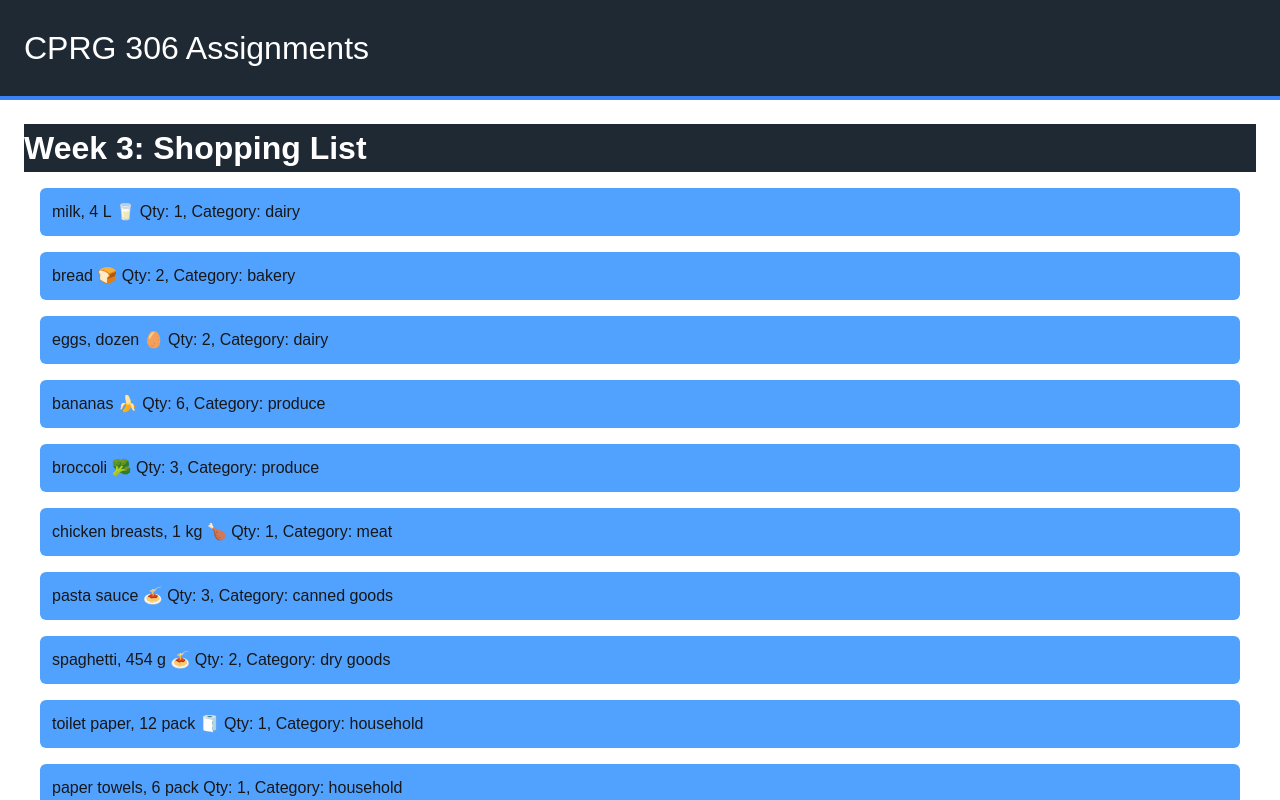
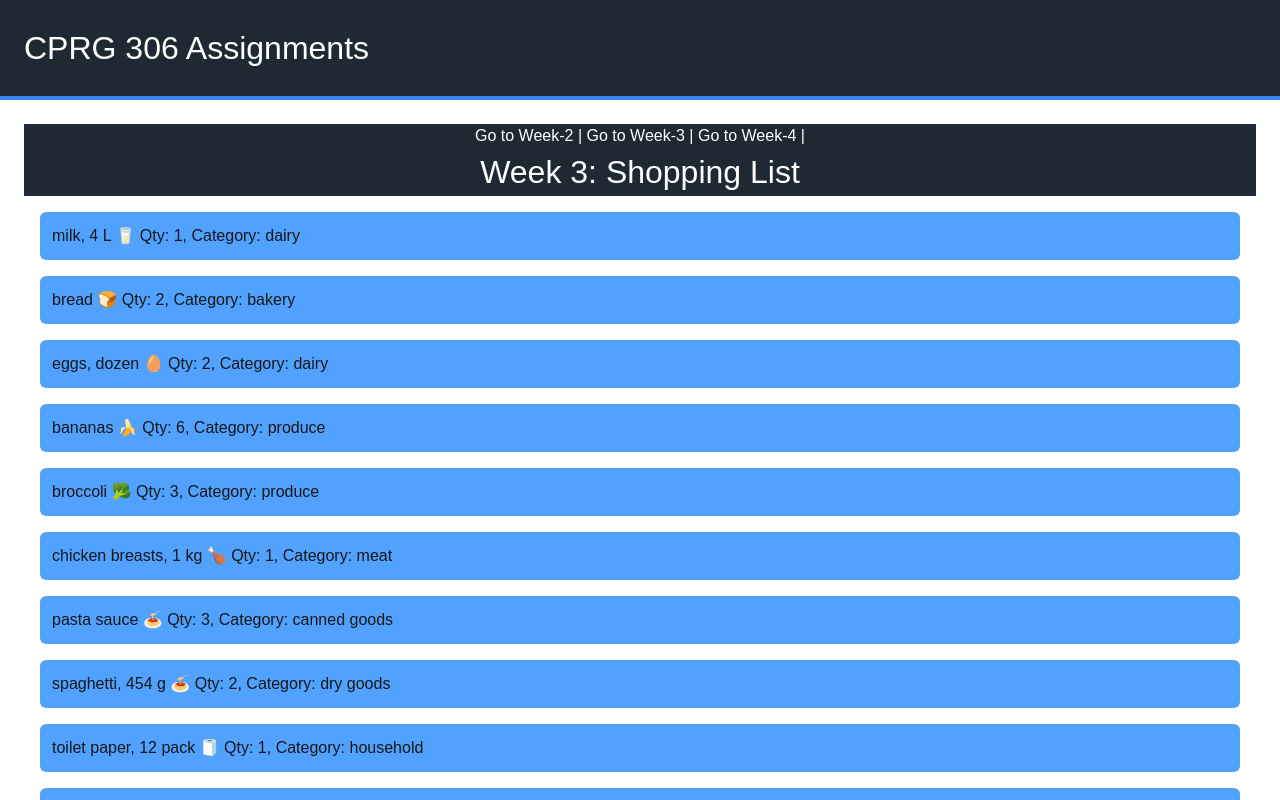
Before and after one commit to Tpetreman99/cprg306-assignments, a Next.js app: page /week-3 in a window 1280 px wide. Shown: the top 800 px of the page. Built offline with nearby package versions, Linux system fonts and the light colour scheme.

Commit message:
Styles
changed some minor styling and created a component to have navigation by week on each page

```diff
--- /dev/null
+++ b/app/components/nav.js
@@ -0,0 +1,12 @@
+
+import Link from "next/link";
+
+export default function NavLinks () {
+  return (
+    <nav className="nav-links">
+    <Link href="/week-2">Go to Week-2 | </Link>
+    <Link href="/week-3">Go to Week-3 | </Link>
+    <Link href="/week-4">Go to Week-4 | </Link>
+  </nav>
+  )
+};
--- a/app/globals.css
+++ b/app/globals.css
@@ -40,9 +40,20 @@ body {
 
 .page-headers {
   font-size: xx-large;
-  font-weight: bold;
   padding: 10;
-  color: white;
+  color: rgb(254, 254, 254);
   background-color: #1f2933;
+  border-radius: 10;
+  text-align: center;
+  margin: 50;
+}
+
+.nav-links {
+  background-color: #1f2933;
+  color: #ffffff;
+  text-align: center;
+  margin: 10;
+  padding: 5;
+  border-radius: 10;
 
 }
--- a/app/page.js
+++ b/app/page.js
@@ -1,14 +1,11 @@
 import Link from "next/link";
+import NavLinks from "./components/nav";
 
 export default function Page() {
   return (
-    <main style={{padding: "1.5rem"}}>
+    <main style={{ padding: "1.5rem" }}>
       <h1 className="page-headers">CPRG 306: Web Development 2 - Assignments</h1>
-      <nav>
-        <Link href="/week-2">Go to Week-2 | </Link>
-        <Link href="/week-3">Go to Week-3 | </Link>
-        <Link href="/week-4">Go to Week-4 | </Link>
-      </nav>
+      <NavLinks />
     </main>
   );
 }
--- a/app/week-2/page.js
+++ b/app/week-2/page.js
@@ -1,9 +1,11 @@
 import StudentInfo from "./StudentInfo";
+import NavLinks from "../components/nav";
 
 export default function Page() {
   return (
-    <main style={{ padding: "1.5rem"}}>
-      <h1 className="page-headers">Week-2</h1>
+    <main style={{ padding: "1.5rem" }}>
+      <NavLinks />
+      <h1 className="page-headers">Week-2: Introduction</h1>
       <StudentInfo />
     </main>
   );
--- a/app/week-3/page.js
+++ b/app/week-3/page.js
@@ -1,12 +1,14 @@
 import GroceryItemList from "./GroceryItemList";
+import NavLinks from "../components/nav";
 
 export default function Page() {
   return (
     <div>
       <main style={{ padding: "1.5rem" }}>
+        <NavLinks />
         <h1 className="page-headers">Week 3: Shopping List</h1>
         <GroceryItemList />
       </main>
-      </div>
+    </div>
   );
 }
--- a/app/week-4/page.js
+++ b/app/week-4/page.js
@@ -1,10 +1,12 @@
 import ItemList from "./item-list"
+import NavLinks from "../components/nav"
 
 export default function Page() {
   return (
-  <main className="max-w-6xl mx-auto px-6">
-    <h1 className="page-headers">Shopping List</h1>
-    <ItemList/>
-  </main>
+    <main style={{ padding: "1.5rem" }}>
+      <NavLinks />
+      <h1 className="page-headers">Week 4: Shopping List</h1>
+      <ItemList />
+    </main>
   )
 }
```
